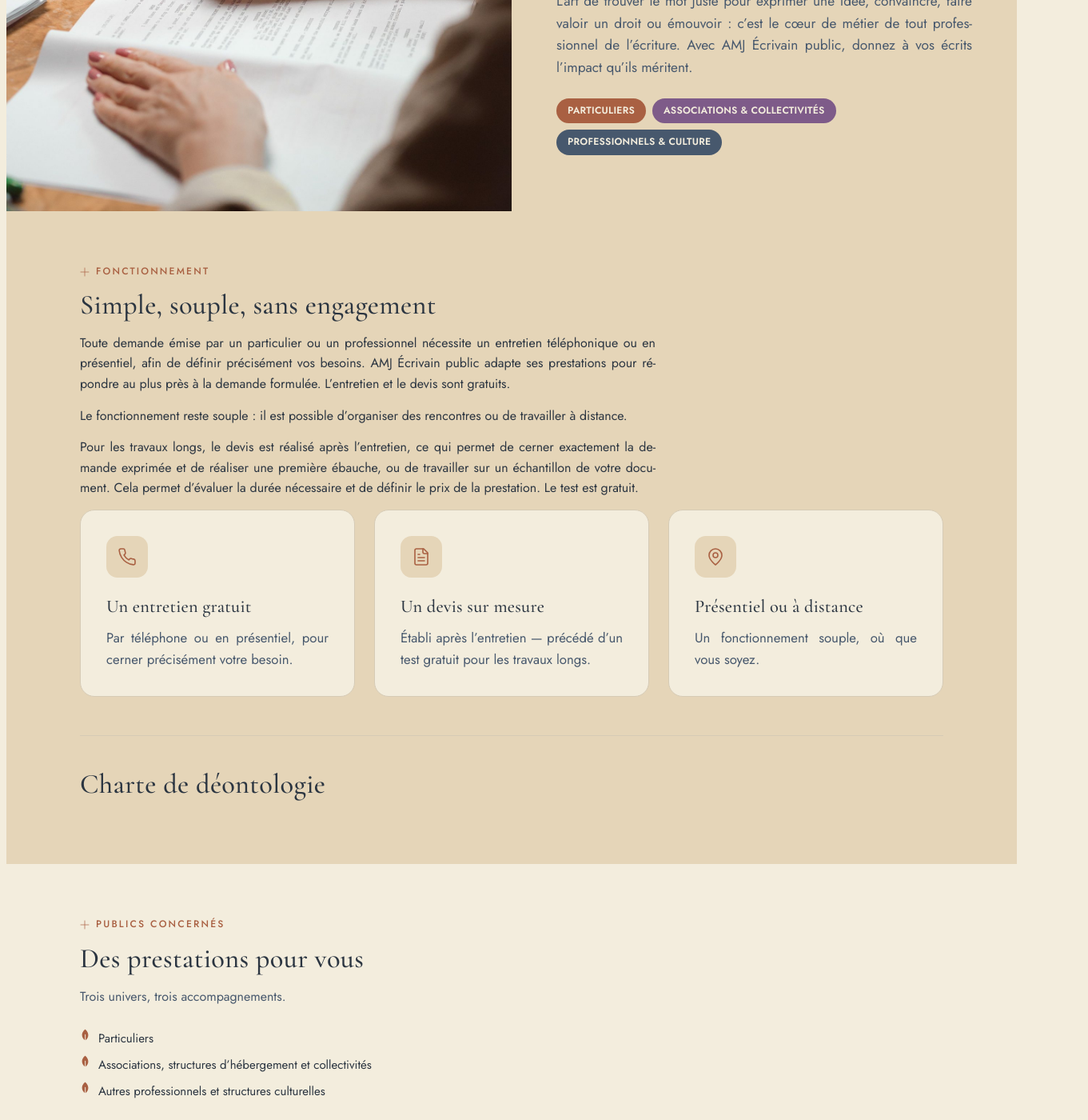
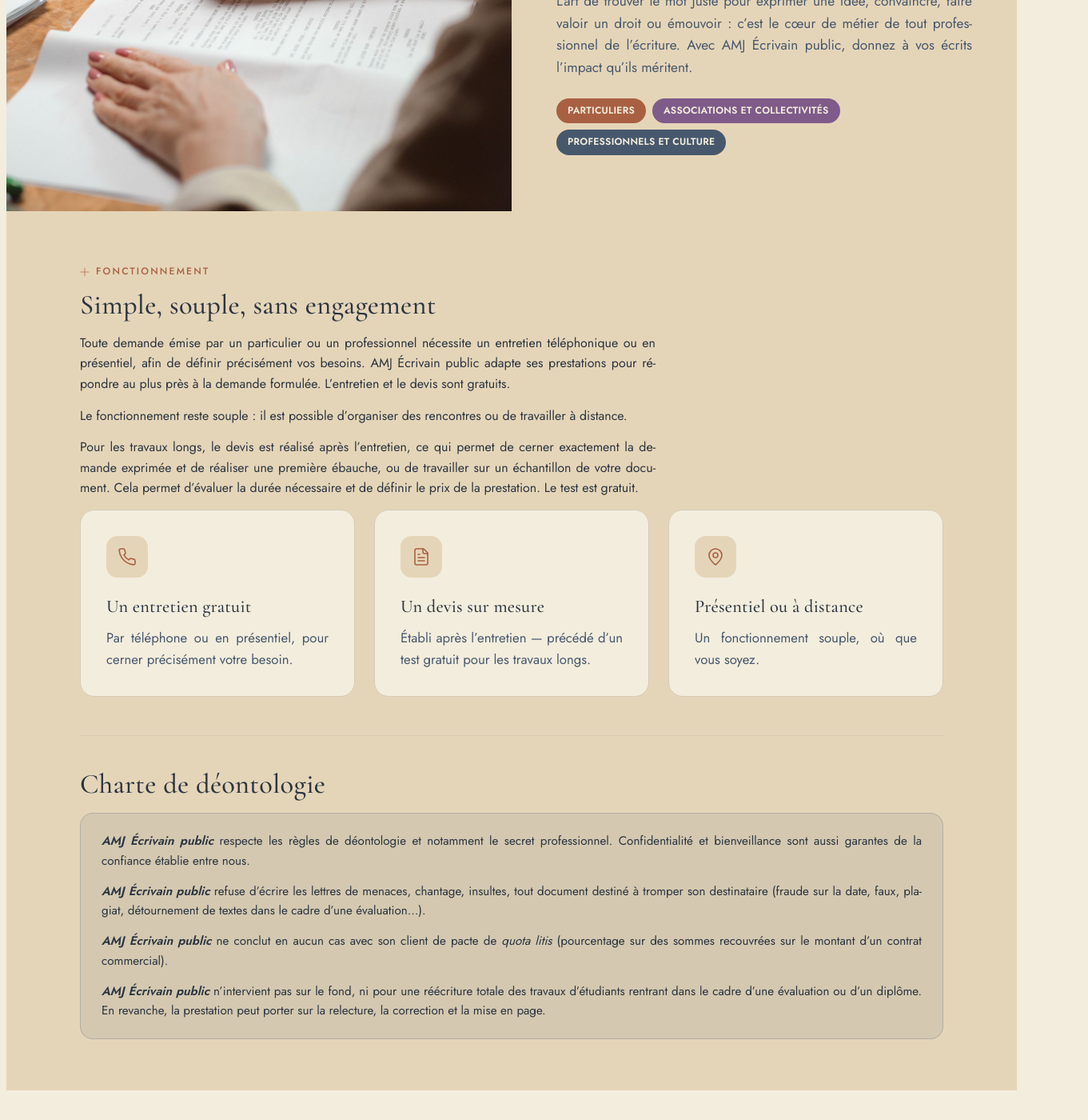
Before and after one commit to amadouba-tech/amj, a Next.js app: page / in a window 1280 px wide. Shown: the part 500-1900 px from the top of the page at 80% size, 1361 px wide, since content can reach past the window. Built offline with nearby package versions, Linux system fonts and the light colour scheme.

Commit message:
commit 13

```diff
--- a/app/globals.css
+++ b/app/globals.css
@@ -395,7 +395,14 @@ h4 { font-size: 1.05rem; margin-bottom: 6px; }
 .home-charte { margin-top: 48px; padding-top: 40px; border-top: 1px solid var(--gris-colore); }
 .home-charte h2 { margin-bottom: 16px; }
 .home-publics-list { max-width: 720px; margin-top: 8px; }
-.home-publics-list li { font-size: 1rem; }
+.home-publics-list li { font-size: 1.05rem; align-items: center; }
+.home-publics-list li span {
+  font-family: var(--font-cormorant), serif;
+  font-size: 1.35rem;
+  font-weight: 600;
+  line-height: 1.3;
+}
+.cta-highlight { color: var(--terracotta); }
 @media (min-width: 720px) { .steps-grid { grid-template-columns: repeat(3, 1fr); } }
 .step-card {
   background: var(--blanc-casse); border: 1px solid var(--gris-colore); border-radius: 18px;
@@ -478,9 +485,13 @@ h4 { font-size: 1.05rem; margin-bottom: 6px; }
 .mini-card h4 { margin-bottom: 4px; }
 .mini-card p { color: var(--bleu-gris); font-size: 0.88rem; margin-bottom: 0; }
 .charte-card {
-  background: var(--gris-colore); border-radius: 16px; padding: 22px 26px;
+  background: rgba(71, 88, 109, 0.1);
+  border: 1px solid rgba(71, 88, 109, 0.22);
+  border-radius: 16px;
+  padding: 22px 26px;
 }
-.charte-card p { color: var(--bleu-gris); margin-bottom: 0; font-size: 0.9rem; }
+.charte-card p { color: var(--encre); margin-bottom: 14px; font-size: 0.95rem; }
+.charte-card p:last-child { margin-bottom: 0; }
 
 /* ---------- service blocks (audience detail pages) ---------- */
 .service-list { display: flex; flex-direction: column; gap: 34px; margin-top: 12px; }
--- a/app/page.jsx
+++ b/app/page.jsx
@@ -30,8 +30,8 @@ export default function Accueil() {
           </p>
           <div className="event-hero-tags">
             <Tag accent="terracotta">Particuliers</Tag>
-            <Tag accent="mauve">Associations &amp; collectivités</Tag>
-            <Tag accent="bleuGris">Professionnels &amp; culture</Tag>
+            <Tag accent="mauve">Associations et collectivités</Tag>
+            <Tag accent="bleuGris">Professionnels et culture</Tag>
           </div>
         </div>
       </section>
@@ -58,6 +58,22 @@ export default function Accueil() {
 
           <div className="home-charte">
             <h2>{CHARTE_DEONTOLOGIE.title}</h2>
+            <div className="charte-card">
+              {CHARTE_DEONTOLOGIE.paragraphs.map((para, i) => (
+                <p key={i}>
+                  <strong><em>AMJ Écrivain public</em></strong>
+                  {typeof para === "string" ? (
+                    <>{" "}{para}</>
+                  ) : (
+                    <>
+                      {para.before}
+                      <em>{para.emphasis}</em>
+                      {para.after}
+                    </>
+                  )}
+                </p>
+              ))}
+            </div>
           </div>
         </div>
       </section>
@@ -98,7 +114,10 @@ export default function Accueil() {
 
       <section className="section cta-banner">
         <div className="section-inner">
-          <h2>Une idée, un projet d&rsquo;écriture , un document à faire relire&nbsp;?</h2>
+          <h2>
+            Une idée, un projet d&rsquo;écriture, un document{" "}
+            <span className="cta-highlight">à corriger ou</span> à faire relire&nbsp;?
+          </h2>
           <p>Parlons-en. L&rsquo;entretien et le devis sont toujours gratuits, et sans engagement.</p>
           <PrimaryButton href="/contact">Me contacter</PrimaryButton>
         </div>
--- a/components/Header.jsx
+++ b/components/Header.jsx
@@ -58,7 +58,7 @@ export default function Header() {
             onClick={() => setSosOpen(true)}
           >
             <LifeBuoy size={19} strokeWidth={1.8} />
-            <span className="icon-btn-label">SOS</span>
+            <span className="icon-btn-label">SOS Ecriture</span>
           </button>
           <button className="menu-toggle" onClick={() => setMenuOpen((v) => !v)} aria-label="Ouvrir le menu">
             {menuOpen ? <X size={22} /> : <Menu size={22} />}
@@ -95,7 +95,7 @@ export default function Header() {
               setSosOpen(true);
             }}
           >
-            SOS écriture
+            SOS Ecriture
           </button>
         </nav>
       )}
--- a/data/content.js
+++ b/data/content.js
@@ -100,6 +100,16 @@ export const FONCTIONNEMENT_PARAGRAPHS = [
 
 export const CHARTE_DEONTOLOGIE = {
   title: "Charte de déontologie",
+  paragraphs: [
+    "respecte les règles de déontologie et notamment le secret professionnel. Confidentialité et bienveillance sont aussi garantes de la confiance établie entre nous.",
+    "refuse d\u2019écrire les lettres de menaces, chantage, insultes, tout document destiné à tromper son destinataire (fraude sur la date, faux, plagiat, détournement de textes dans le cadre d\u2019une évaluation\u2026).",
+    {
+      before: " ne conclut en aucun cas avec son client de pacte de ",
+      emphasis: "quota litis",
+      after: " (pourcentage sur des sommes recouvrées sur le montant d\u2019un contrat commercial).",
+    },
+    "n\u2019intervient pas sur le fond, ni pour une réécriture totale des travaux d\u2019étudiants rentrant dans le cadre d\u2019une évaluation ou d\u2019un diplôme. En revanche, la prestation peut porter sur la relecture, la correction et la mise en page.",
+  ],
 };
 
 export const HOME_PUBLICS_ITEMS = [
```
